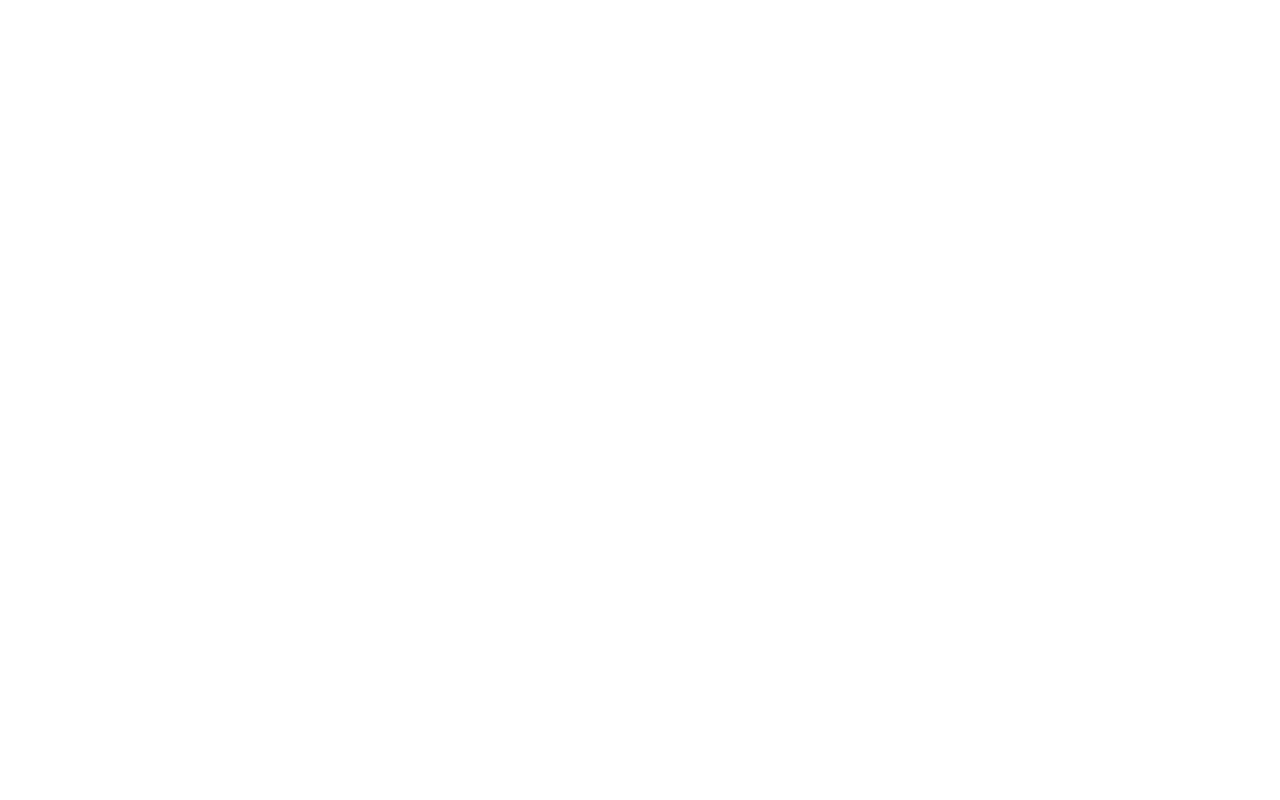
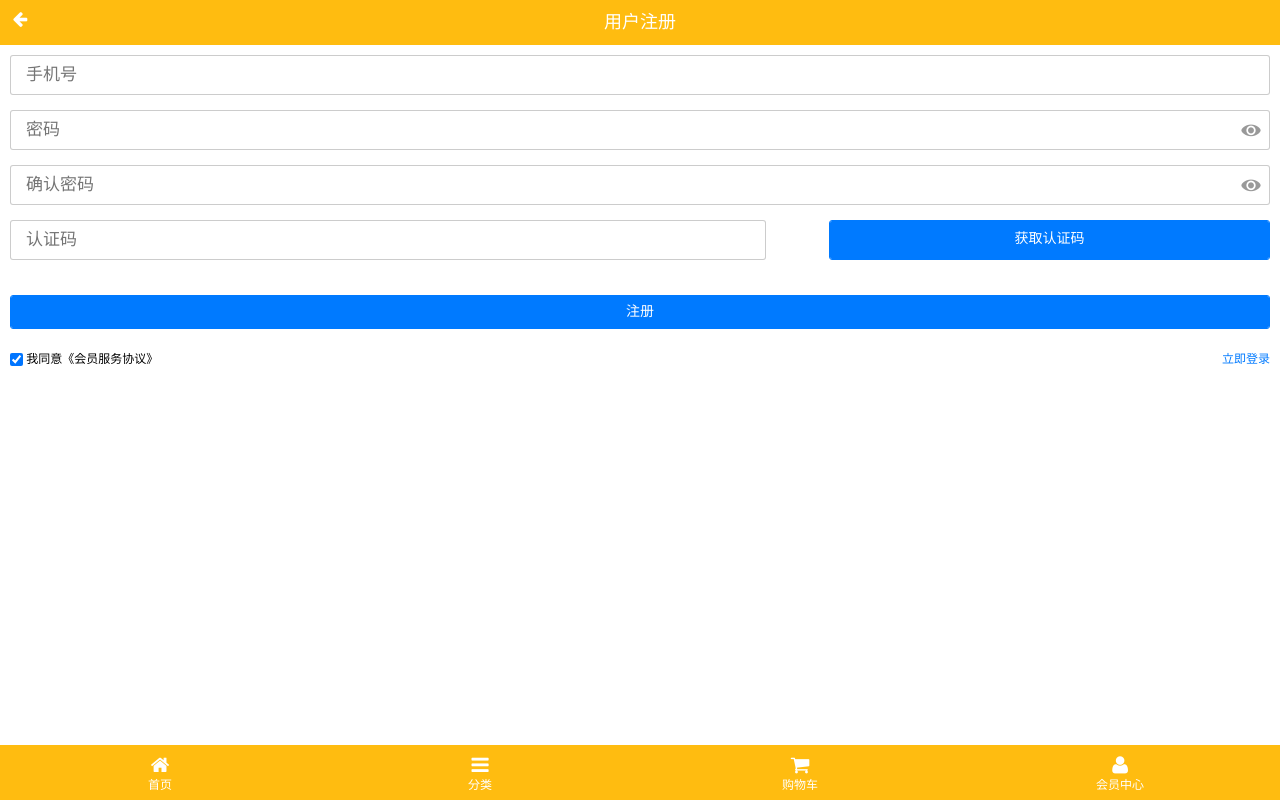
Before and after one commit to tonycatgogogo/letao, a plain HTML site: page public/mobile/user/register.html in a window 1280 px wide. Drawn offline with Linux system fonts and the light colour scheme.

Commit message:
Add files via upload

```diff
--- a/public/mobile/user/register.html
+++ b/public/mobile/user/register.html
@@ -1,10 +1,65 @@
 <!DOCTYPE html>
-<html lang="en">
-<head>
+<html>
+<head lang="en">
     <meta charset="UTF-8">
-    <title>Title</title>
+    <meta name="viewport" content="width=device-width, user-scalable=no, initial-scale=1.0"/>
+    <meta content="yes" name="apple-mobile-web-app-capable">
+    <meta content="black" name="apple-mobile-web-app-status-bar-style">
+    <meta content="telephone=no" name="format-detection">
+    <title>hito嗨淘-注册</title>
+    <link type="image/x-icon" rel="shortcut icon" href="../images/favicon.ico">
+    <link rel="stylesheet" href="../assets/mui/css/mui.min.css"/>
+    <link rel="stylesheet" href="../assets/fontAwesome/css/font-awesome.min.css"/>
+    <link rel="stylesheet" href="../css/common.css"/>
+    <link rel="stylesheet" href="../css/user.css"/>
 </head>
 <body>
-
+<div class="container">
+    <header class="ht_top">
+        <a href="javascript:history.back();" class="left"><span class="fa fa-arrow-left"></span></a>
+        <h3>用户注册</h3>
+    </header>
+    <div class="ht_main">
+        <div class="form_box">
+            <div class="mui-input-row">
+                <input name="mobile" type="text" placeholder="手机号">
+            </div>
+            <div class="mui-input-row">
+                <input name="pass" type="password" placeholder="密码" class="mui-input-password">
+                <span class="mui-icon mui-icon-eye"></span>
+            </div>
+            <div class="mui-input-row">
+                <input name="rePass" type="password" placeholder="确认密码" class="mui-input-password">
+                <span class="mui-icon mui-icon-eye"></span>
+            </div>
+            <div class="mui-input-row">
+                <input name="code" type="text" placeholder="认证码">
+                <a href="javascript:;" class="btn_getCode mui-btn mui-btn-primary" >获取认证码</a>
+            </div>
+            <a href="javascript:;" class="mui-btn mui-btn-primary btn_register">注册</a>
+            <div class="mui-input-row ht_text">
+                <input type="checkbox" checked/> 我同意《会员服务协议》
+                <a href="login.html">立即登录</a>
+            </div>
+        </div>
+    </div>
+    <footer class="ht_foot">
+    <ul>
+        <li><a href="../index.html"><span class="fa fa-home"></span>
+            <p>首页</p></a></li>
+        <li><a href="../category.html"><span class="fa fa-bars"></span>
+            <p>分类</p></a></li>
+        <li><a href="cart.html"><span class="fa fa-shopping-cart"></span>
+            <p>购物车</p></a></li>
+        <li><a href="index.html"><span class="fa fa-user"></span>
+            <p>会员中心</p></a></li>
+    </ul>
+</footer>
+</div>
+<script src="../assets/mui/js/mui.min.js"></script>
+<script src="../assets/zepto/zepto.min.js"></script>
+<script src="../assets/artTemplate/template-native.js"></script>
+<script src="../js/common.js"></script>
+<script src="../js/user/register.js"></script>
 </body>
 </html>
```
